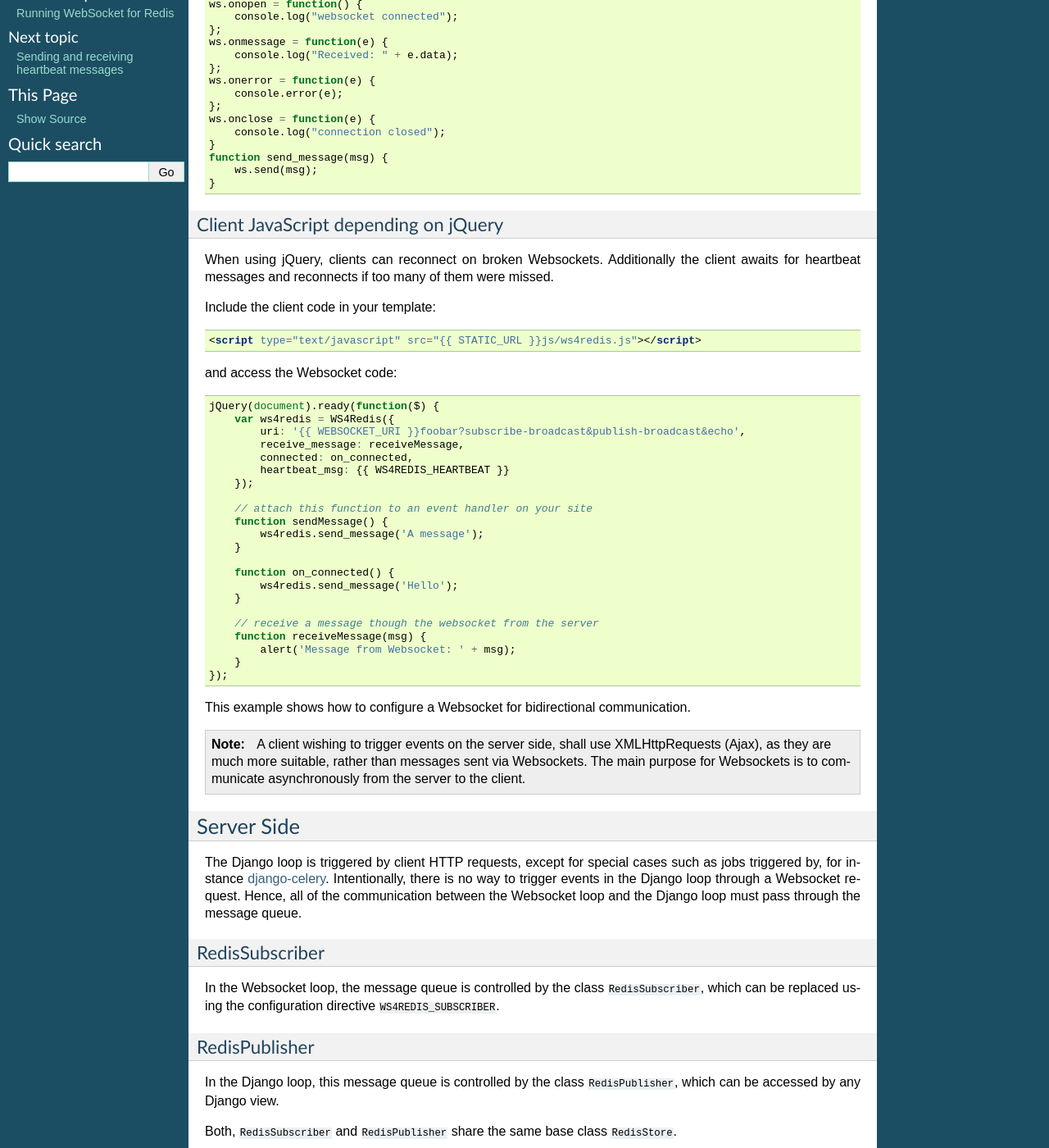
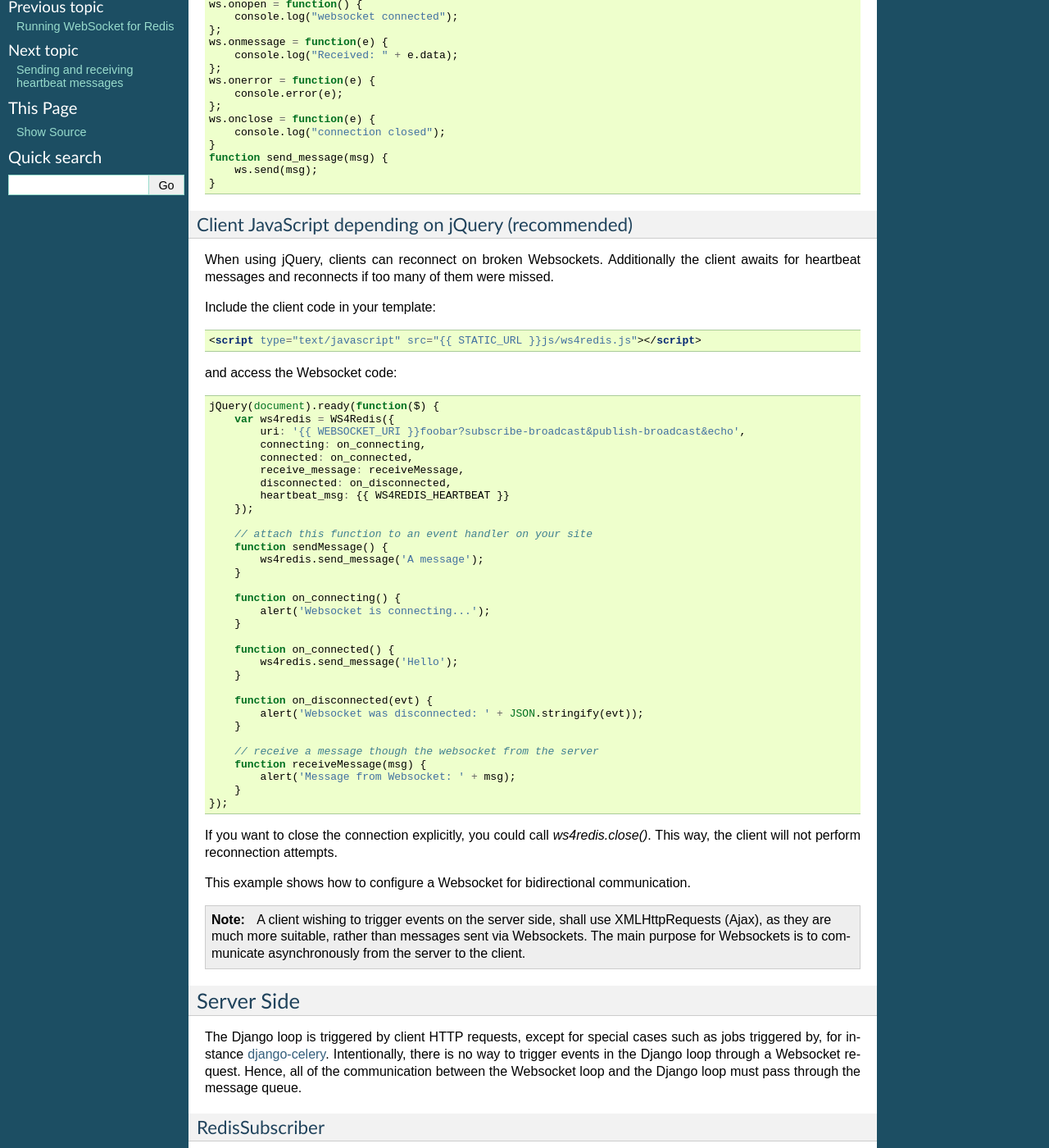
Before and after one commit to jrief/django-websocket-redis, a Sphinx documentation site: the page built from docs/usage.rst, in a window 1280 px wide and 1400 px high, scrolled down 503 px. Shown: the whole window at 82% size. Built offline with Sphinx 7.4.7, drawn with Linux system fonts in a browser that asks for light colours; some of the changed text lies outside the part shown.

Commit message:
Update usage.rst
Updating documentation to reflect the changes in the javascript API.

```diff
--- a/docs/usage.rst
+++ b/docs/usage.rst
@@ -42,8 +42,8 @@ A minimal client in pure JavaScript
 	    ws.send(msg);
 	}
 
-Client JavaScript depending on jQuery
--------------------------------------
+Client JavaScript depending on jQuery (recommended)
+---------------------------------------------------
 When using jQuery, clients can reconnect on broken Websockets. Additionally the client awaits for
 heartbeat messages and reconnects if too many of them were missed.
 
@@ -60,8 +60,10 @@ and access the Websocket code:
 	jQuery(document).ready(function($) {
 	    var ws4redis = WS4Redis({
 	        uri: '{{ WEBSOCKET_URI }}foobar?subscribe-broadcast&publish-broadcast&echo',
+	        connecting: on_connecting,
+	        connected: on_connected,
 	        receive_message: receiveMessage,
-	        connected: on_connected,
+	        disconnected: on_disconnected,
 	        heartbeat_msg: {{ WS4REDIS_HEARTBEAT }}
 	    });
 
@@ -70,8 +72,16 @@ and access the Websocket code:
 	        ws4redis.send_message('A message');
 	    }
 
+	    function on_connecting() {
+	        alert('Websocket is connecting...');
+	    }
+
 	    function on_connected() {
 	        ws4redis.send_message('Hello');
+	    }
+
+	    function on_disconnected(evt) {
+	        alert('Websocket was disconnected: ' + JSON.stringify(evt));
 	    }
 
 	    // receive a message though the websocket from the server
@@ -79,6 +89,8 @@ and access the Websocket code:
 	        alert('Message from Websocket: ' + msg);
 	    }
 	});
+
+If you want to close the connection explicitly, you could call *ws4redis.close()*. This way, the client will not perform reconnection attempts.
 
 This example shows how to configure a Websocket for bidirectional communication.
 
```
